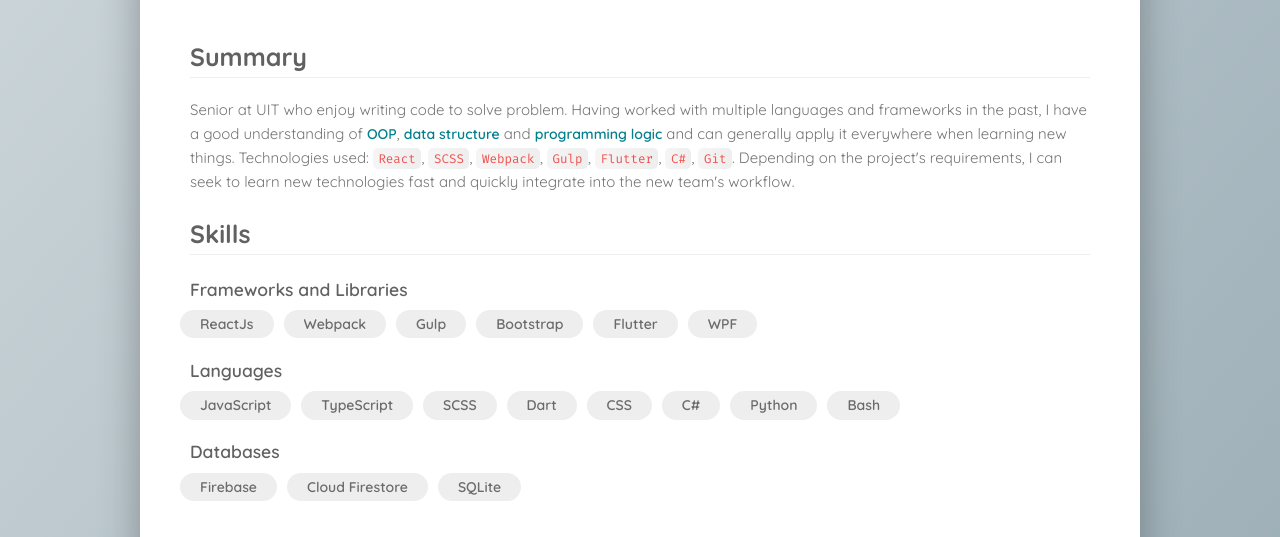
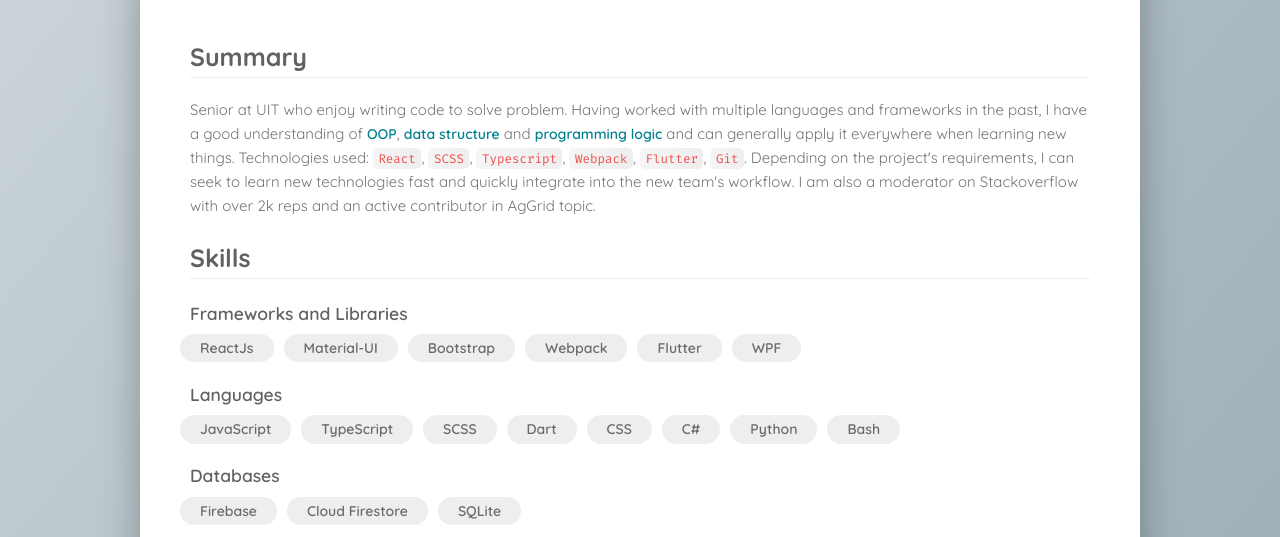
Before and after one commit to NearHuscarl/NearHuscarl.github.io, a Gatsby site: page /resume-full in a window 1280 px wide. Shown: the part 261-798 px from the top of the page. Built offline with nearby package versions, Linux system fonts and the light colour scheme; Gatsby itself is replaced by a stand-in of ours; a web font is replaced by a local one.

Commit message:
update my latest achievement

```diff
--- a/src/content/resume.mdx
+++ b/src/content/resume.mdx
@@ -8,18 +8,19 @@
 multiple languages and frameworks in the past, I have a good understanding of
 **OOP**, **data structure** and **programming logic** and can generally apply it
 everywhere when learning new things. Technologies used: `React`, `SCSS`,
-`Webpack`, `Gulp`, `Flutter`, `C#`, `Git`. Depending on the project's requirements,
+`Typescript`, `Webpack`, `Flutter`, `Git`. Depending on the project's requirements,
 I can seek to learn new technologies fast and quickly integrate into the new
-team's workflow.
+team's workflow. I am also a moderator on [Stackoverflow](https://stackoverflow.com/users/9449426/nearhuscarl?tab=topactivity)
+with over 2k reps and an active contributor in [AgGrid topic](https://stackoverflow.com/tags/ag-grid/topusers).
 
 ## Skills
 
 ### Frameworks and Libraries
 
 -  ReactJs
+-  Material-UI
+-  Bootstrap
 -  Webpack
--  Gulp
--  Bootstrap
 -  Flutter
 -  WPF
 
```
